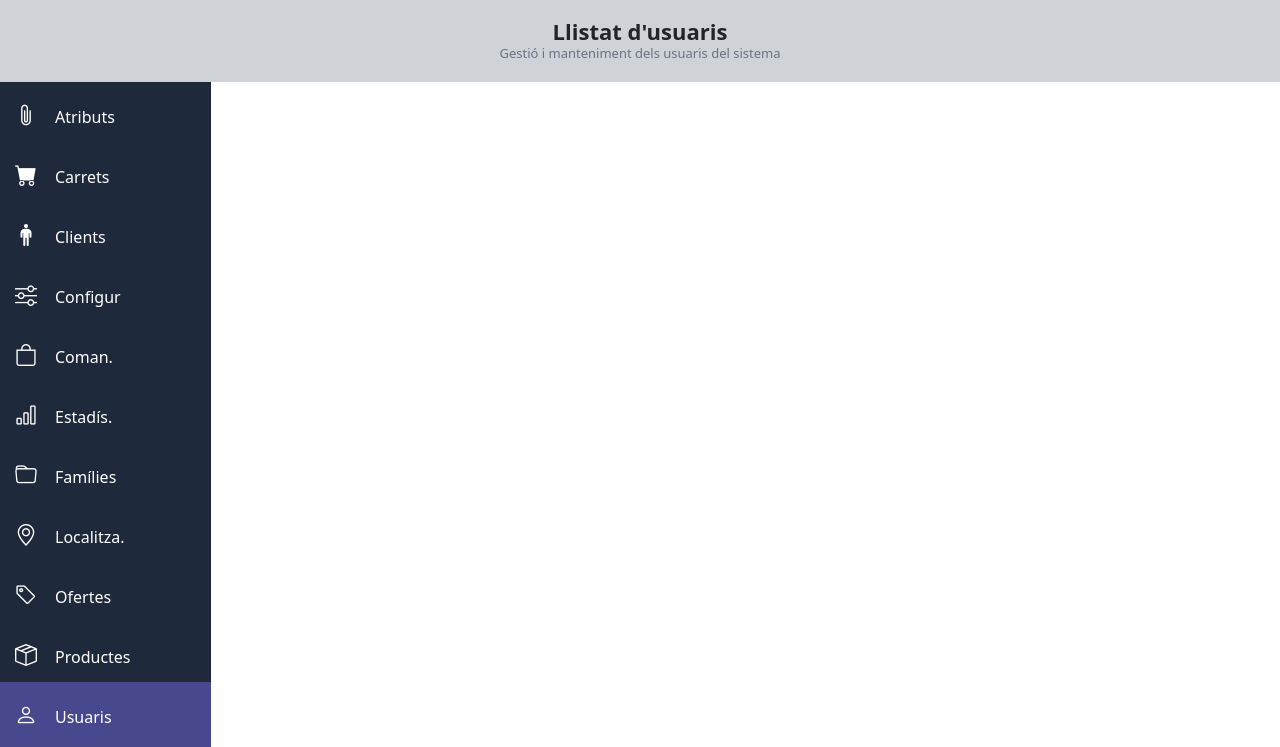
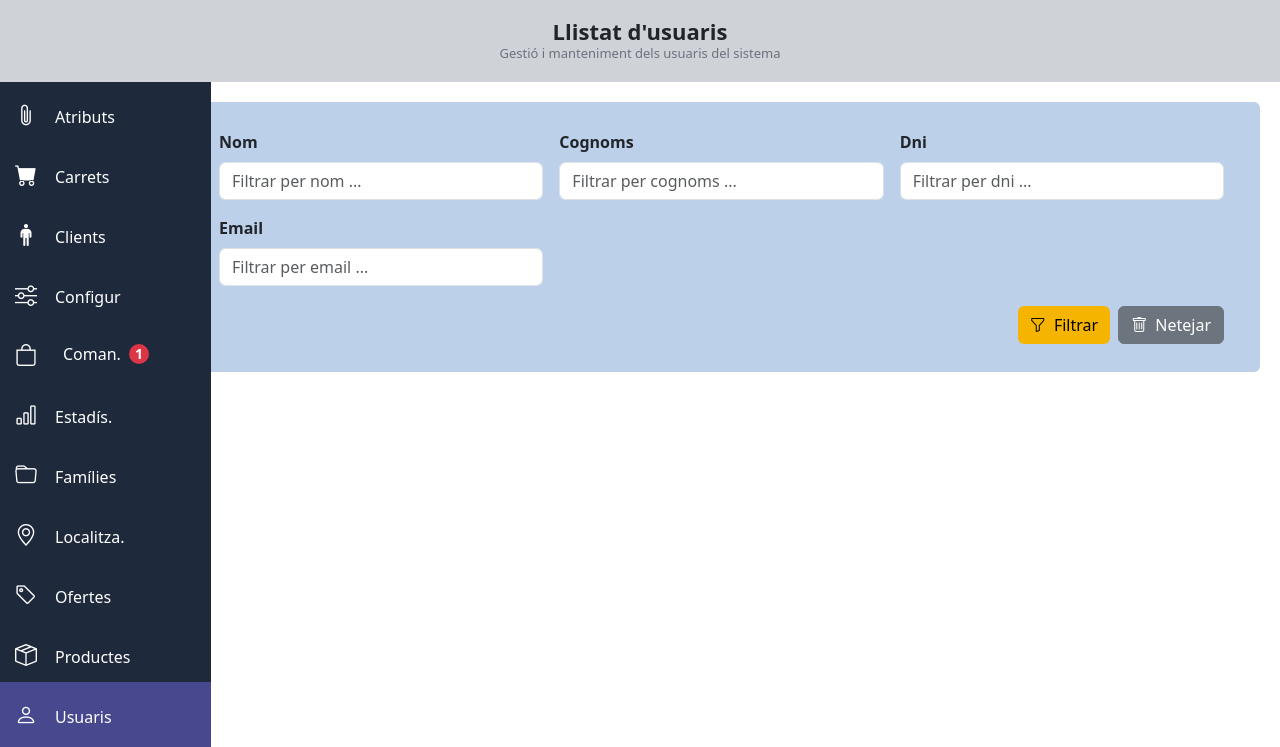
Before and after one commit to RubenMoreno02/2CFGS-RUBEN, a PHP site: page / in a window 1280 px wide. Shown: the part 88-835 px from the top of the page. Run offline with PHP 8.4, Linux system fonts and the light colour scheme.

Commit message:
Poc a poc

```diff
--- a/DIW/Bootstrap/MaquetacioBOTF/css/style.css
+++ b/DIW/Bootstrap/MaquetacioBOTF/css/style.css
@@ -4,9 +4,6 @@
     --c-blauClaret: #1E78FD;
     --c-blauMari: #1E293B;
     --c-morat: #47488E;
-
-
-
     --c-blauClar: #bcd0ea;
     --c-gris2: #b8b8b8;
     --c-blancTabla: #f2f4f7;
@@ -100,7 +97,12 @@ header .bi.bi-box-arrow-right{
     color: var(--c-blanc);
     margin-bottom: -5px;
 }
-main .bi{
+
+.p-3:hover{
+    background-color: var(--c-morat);
+}
+
+aside .bi{
     font-size: 22px;
     margin-right: 18px;
 }
@@ -108,3 +110,34 @@ main .bi{
 .opcio-seleccionada{
     background-color: var(--c-morat) !important;
 }
+
+.badge.rounded-circle{
+    width: 20px;
+    height: 20px;
+    font-size: 14px;
+}
+
+
+/* CONTINGUT MAIN */
+.app-main {
+  background-color: var(--c-blauClar);
+  margin: 20px;
+  padding: 20px;
+  border-radius: 6px;
+}
+
+.filters-panel {
+  background-color: transparent;
+}
+
+.btn-warning-custom {
+  background-color: var(--c-groc);
+  color: #000;
+  border: none;
+}
+
+.btn-warning-custom:hover,.btn-secondary:hover {
+  background-color: var(--c-blauMari);
+  color: var(--c-blanc);
+
+}
--- a/DIW/Bootstrap/MaquetacioBOTF/index.html
+++ b/DIW/Bootstrap/MaquetacioBOTF/index.html
@@ -54,7 +54,7 @@
   </header>
 
   <!-- BARRA TITOL -->
-  <div class="barra-titol">
+  <div class="barra-titol ">
     <div class="container-fluid">
       <div class="row">
         <div class="col-12">
@@ -64,27 +64,68 @@
       </div>
     </div>
   </div>
-  <main>
+
   <!-- MENÚ VERTICAL -->
-  <div class="container-fluid gx-2">
+  <aside>
+  <div class="container-fluid gx-2 col-0 col-md-12 col-lg-12">
     <div class="row-2">
       <div class="col-2">
             <a class="p-3" href="#"><span class="menu-ic"><i class="bi bi-paperclip"></i></span>Atributs</a>
             <a class="p-3" href="#"><span class="menu-ic"><i class="bi bi-cart-fill"></i></span>Carrets</a>
             <a class="p-3" href="#"><span class="menu-ic"><i class="bi bi-person-standing"></i></span>Clients</a>
             <a class="p-3" href="#"><span class="menu-ic"><i class="bi bi-sliders"></i></span>Configur</a>
-            <a class="p-3" href="#"><span class="menu-ic"><i class="bi bi-bag"></i></span>Coman.</a>
+            <a class="p-3 d-flex align-items-center gap-2" href="#"><span class="menu-ic"><i class="bi bi-bag" ></i></span>Coman.<span class="badge rounded-circle bg-danger d-flex align-items-center justify-content-center">1</span></a>
             <a class="p-3" href="#"><span class="menu-ic"><i class="bi bi-bar-chart"></i></span>Estadís.</a>
             <a class="p-3" href="#"><span class="menu-ic"><i class="bi bi-folder"></i></span>Famílies</a>
             <a class="p-3" href="#"><span class="menu-ic"><i class="bi bi-geo-alt"></i></span>Localitza.</a>
             <a class="p-3" href="#"><span class="menu-ic"><i class="bi bi-tag"></i></span>Ofertes</a>
             <a class="p-3" href="#"><span class="menu-ic"><i class="bi bi-box-seam"></i></span>Productes</a>
             <a class="p-3 opcio-seleccionada"><span class="menu-ic"><i class="bi bi-person"></i></span>Usuaris</a>
-
-
       </div>
     </div>
   </div>
-  </main>
+</aside>
+<main class="app-main">
+  <section class="filters-panel p-2">
+    <div class="container-fluid p-0">
+
+      <!-- FILA 1 -->
+      <div class="row g-3">
+        <div class="col-12 col-md-6 col-lg-4">
+          <label class="form-label fw-semibold">Nom</label>
+          <input class="form-control" type="text" placeholder="Filtrar per nom ...">
+        </div>
+
+        <div class="col-12 col-md-6 col-lg-4">
+          <label class="form-label fw-semibold">Cognoms</label>
+          <input class="form-control" type="text" placeholder="Filtrar per cognoms ...">
+        </div>
+
+        <div class="col-12 col-md-6 col-lg-4">
+          <label class="form-label fw-semibold">Dni</label>
+          <input class="form-control" type="text" placeholder="Filtrar per dni ...">
+        </div>
+        <div class="col-12 col-md-6 col-lg-4">
+          <label class="form-label fw-semibold">Email</label>
+          <input class="form-control" type="email" placeholder="Filtrar per email ...">
+        </div>
+      </div>
+
+      <!-- FILA 2 -->
+      <div class="row g-3 mt-1 align-items-end">
+        <div class="col-12 col-md-12 col-lg-12 d-flex justify-content-lg-end justify-content-md-end gap-2">
+          <button class="btn btn-warning-custom">
+            <i class="bi bi-funnel me-1"></i> Filtrar
+          </button>
+          <button class="btn btn-secondary">
+            <i class="bi bi-trash me-1"></i> Netejar
+          </button>
+        </div>
+      </div>
+
+    </div>
+  </section>
+</main>
+
 </body>
 </html>
```
